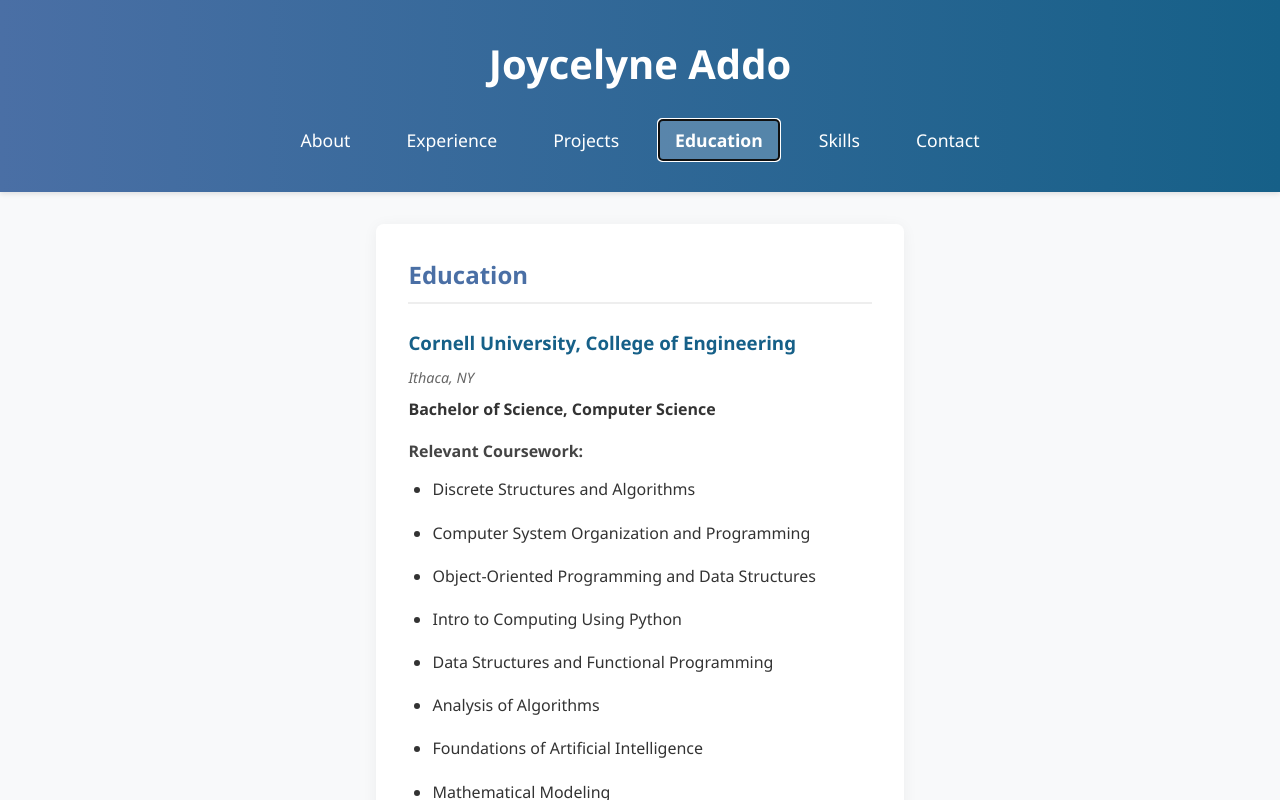
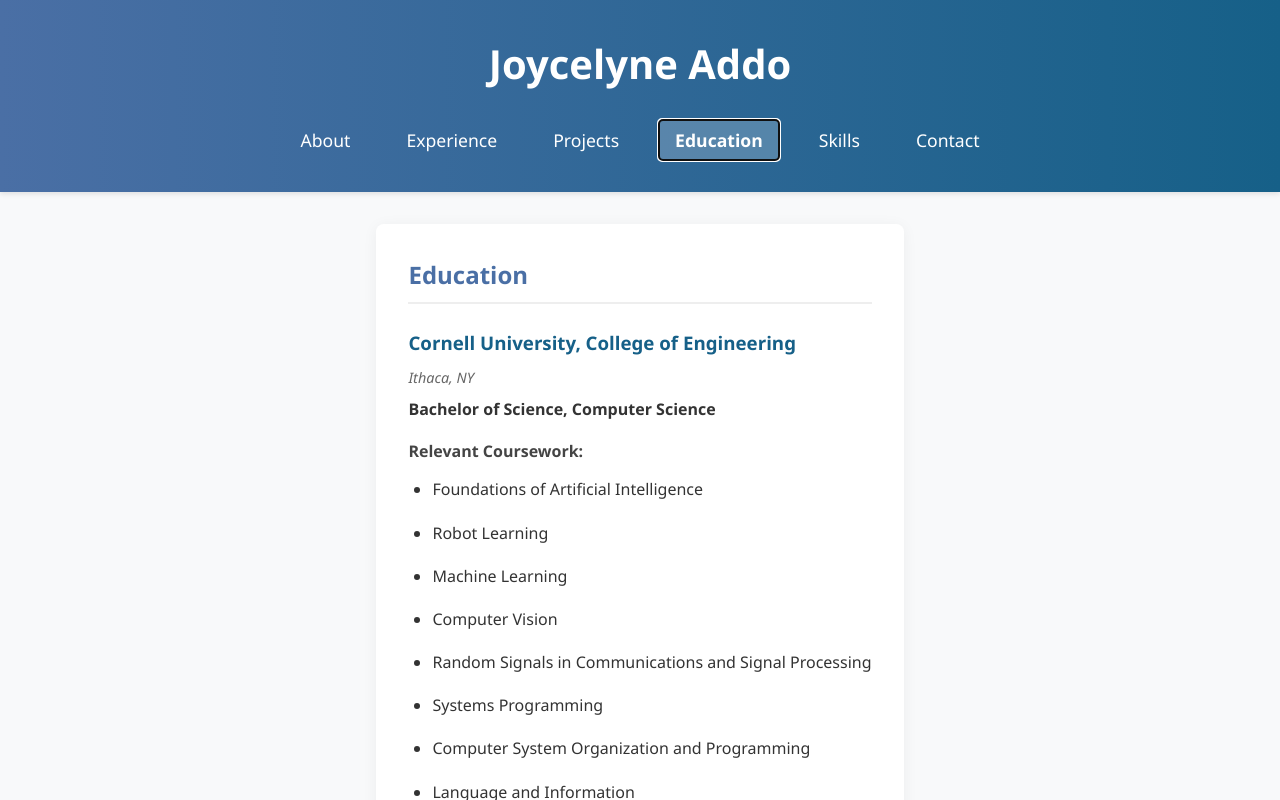
Before and after one commit to yeahitsjoyce/website, a React (Vite) app: page / in a window 1280 px wide. Both pictures are taken after a click on the button "Education". Built offline with nearby package versions, Linux system fonts and the light colour scheme.

Commit message:
Added more courses

```diff
--- a/src/App.tsx
+++ b/src/App.tsx
@@ -201,16 +201,20 @@
               <p><strong>Bachelor of Science, Computer Science</strong></p>
               <h4>Relevant Coursework:</h4>
               <ul className="course-list">
-                <li>Discrete Structures and Algorithms</li>
+              <li>Foundations of Artificial Intelligence</li>
+                <li>Robot Learning</li>
+                <li>Machine Learning</li>
+                <li>Computer Vision</li>
+                <li>Random Signals in Communications and Signal Processing</li>
+                <li>Systems Programming</li>
                 <li>Computer System Organization and Programming</li>
+                <li>Language and Information</li>
+                <li>Discrete Structures</li>
                 <li>Object-Oriented Programming and Data Structures</li>
                 <li>Intro to Computing Using Python</li>
                 <li>Data Structures and Functional Programming</li>
                 <li>Analysis of Algorithms</li>
-                <li>Foundations of Artificial Intelligence</li>
                 <li>Mathematical Modeling</li>
-                <li>Random Signals in Communications and Signal Processing</li>
-                <li>Systems Programming</li>
               </ul>
             </div>
           </section>
```
